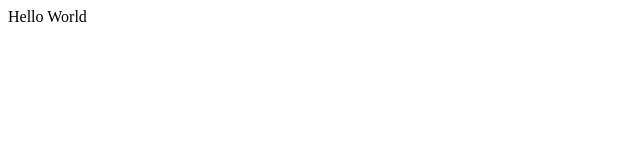
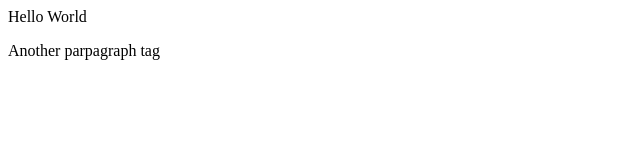
Before and after one commit to mohd-yusuf1/demo-Repository, a plain HTML site: page index.html in a window 1280 px wide. Shown: the whole page, without its empty margins (0-640 px from the left). Drawn offline with Linux system fonts and the light colour scheme.

Commit message:
changes again

```diff
--- a/index.html
+++ b/index.html
@@ -1 +1,2 @@
 <P>Hello World</P>
+<P>Another parpagraph tag</P>
```
